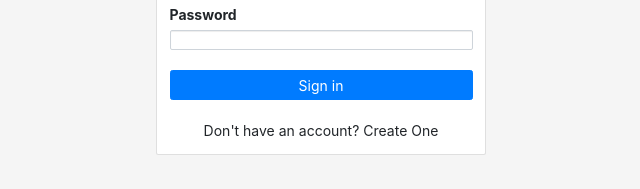
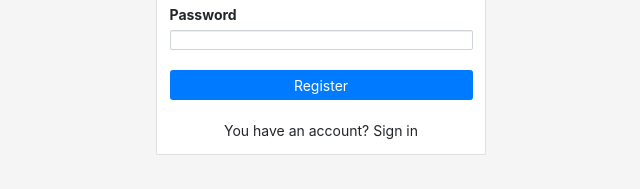
Before and after one commit to toantqt/workflow-management, a React (Create React App) app in the folder client/: page / in a window 1280 px wide. Shown: the part 303-492 px from the top of the page, without its empty margins (319-959 px from the left). Built offline with nearby package versions, Linux system fonts and the light colour scheme; the HTML template or start-up script is replaced by a standard one.

Commit message:
add cors module

```diff
--- a/client/src/components/login-register/register.component.jsx
+++ b/client/src/components/login-register/register.component.jsx
@@ -23,6 +23,7 @@ class registerComponent extends Component {
 
   //handle submit form
   onHandleSubmit = (event) => {
+    event.preventDefault();
     axios
       .post("http://localhost:5566/register", {
         email: this.state.email,
@@ -45,7 +46,7 @@ class registerComponent extends Component {
           <div className="card-body">
             <h3 className="card-title text-center">Register</h3>
             <div className="card-text">
-              <form>
+              <form onSubmit={this.onHandleSubmit}>
                 <div className="form-group">
                   <label>Email address</label>
                   <input
@@ -76,11 +77,11 @@ class registerComponent extends Component {
                   />
                 </div>
                 <button type="submit" className="btn btn-primary btn-block">
-                  Sign in
+                  Register
                 </button>
 
                 <div className="sign-up">
-                  Don't have an account? <a>Create One</a>
+                  You have an account? <a>Sign in</a>
                 </div>
               </form>
             </div>
--- a/package.json
+++ b/package.json
@@ -24,6 +24,7 @@
     "bcrypt": "^5.0.0",
     "body-parser": "^1.19.0",
     "concurrently": "^5.2.0",
+    "cors": "^2.8.5",
     "express": "^4.17.1",
     "jsonwebtoken": "^8.5.1",
     "mongoose": "^5.9.22",
```
Also changed, not shown: 2 other files (tests, documents, lock files or other folders).
